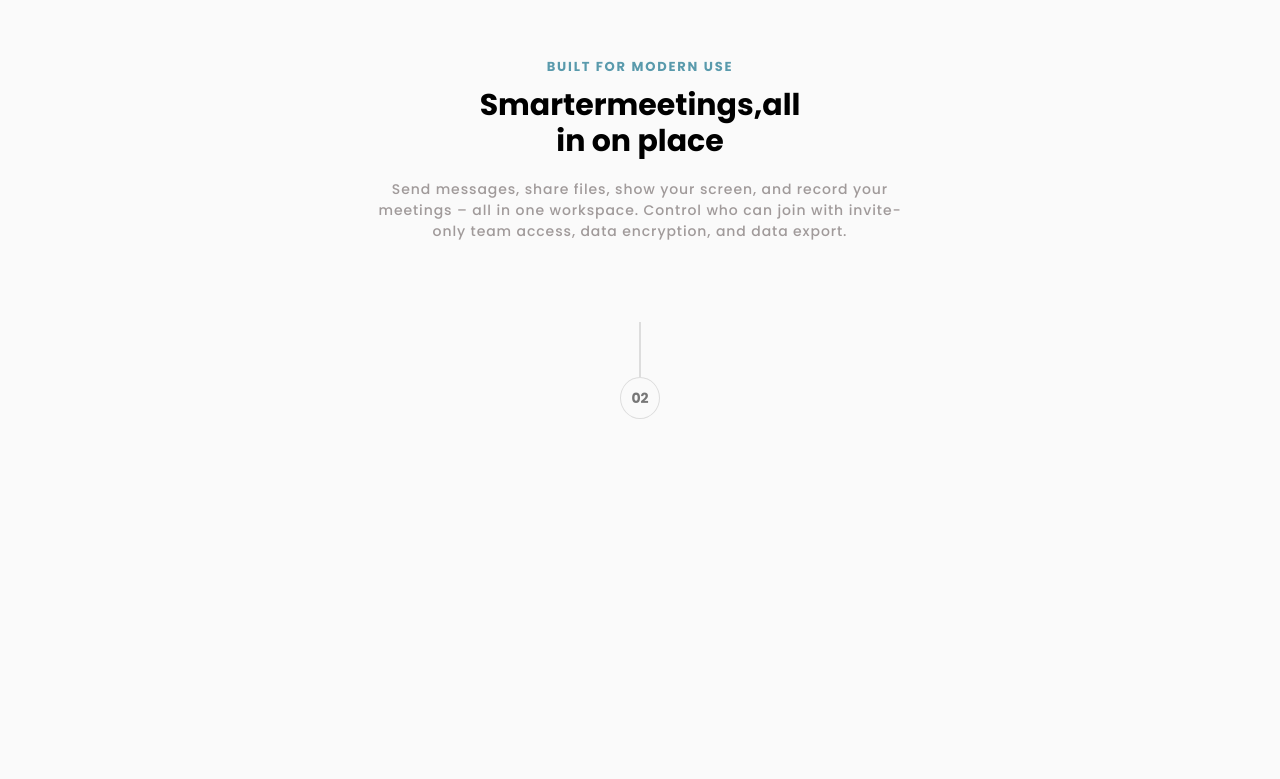
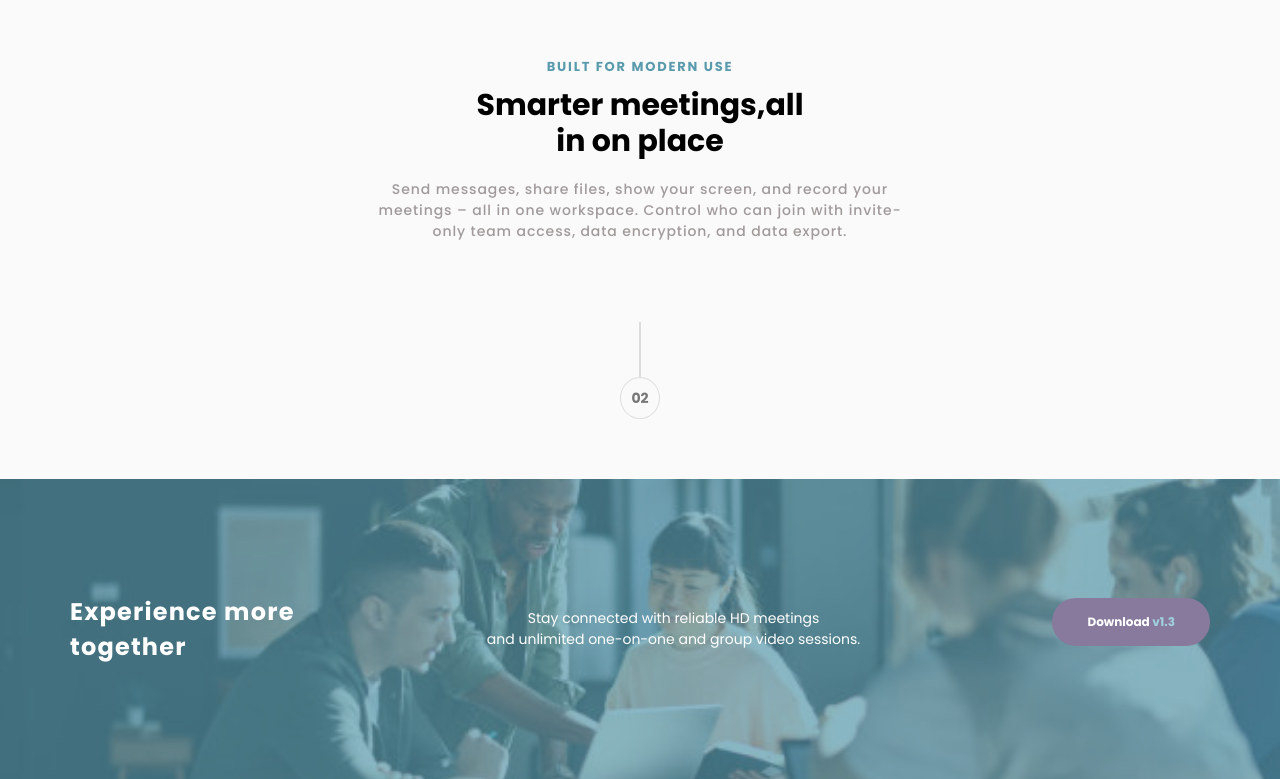
Before and after one commit to hamidacodes/MEETPAGE, a plain HTML site: page index.html in a window 1280 px wide. Shown: the part 772-1551 px from the top of the page. Before the commit the page ends 1251 px from the top, so only its background shows below. Drawn offline with Linux system fonts and the light colour scheme.

Commit message:
complete project

```diff
--- a/index.html
+++ b/index.html
@@ -92,13 +92,14 @@
     </div>
     <div class="information">
         <h4>BUILT FOR MODERN USE</h4>
-        <h2>Smartermeetings,all <br> in on place</h2>
+        <h2>Smarter meetings,all <br> in on place</h2>
         <p>Send messages, share files, show your screen, and record your <br> meetings – all in one workspace. Control who can join with invite- <br>
             only team access, data encryption, and data export.</p>
     </div>
  </div>
 
 
+<!-- CONTENT FINISH -->
 
 
  <div class="line">
@@ -106,7 +107,18 @@
         <span class="line-circle">02</span>
       </div>
 
+<!-- FOOTER START -->
 
+<footer class="footer">
+    <div class="footer-picture"></div>
+    <div class="footer-info">
+        <h4>Experience more <br>together</h4>
+        <p>Stay connected with reliable HD meetings <br>
+                and unlimited one-on-one and group video sessions.</p>
+        <a href="#">Download <span>v1.3</span></a>
+    </div>
+
+</footer>
 
 
 
--- a/styless.css
+++ b/styless.css
@@ -241,3 +241,139 @@ body{
     font-weight: 500;
     color: rgb(160, 154, 154);
 }
+
+/* CONTENT FINISH */
+
+
+.footer{
+    display: flex;
+    align-items: center;
+    justify-content: space-around;
+    flex-direction: row;
+    flex-wrap: wrap;
+    position: relative;
+    width: 100%;
+    height: 300px;
+
+}
+
+.footer-picture{
+    width: 100%;
+    height: 300px;
+    background-image: url(img/3footer.jpg);
+    background-position: center;
+    background-size: cover;
+    background-repeat: no-repeat;
+    position: absolute;
+    top: 0;
+    left: 0;
+}
+
+.footer-info{
+    position: absolute;
+    top: 0;
+    left: 0;
+    display: flex;
+    align-items: center;
+    justify-content: space-between;
+    flex-wrap: wrap;
+    height: 300px;
+    width: 100%;
+    background-color: #599AACB2;
+
+
+
+}
+
+.footer-info h4, p{
+    background-color: transparent;
+    color: #ffff;
+
+}
+.footer-info h4{
+    font-size: 24px;
+    margin: 10px 70px;
+    letter-spacing: 1.2px;
+}
+.footer-info p{
+    font-size: 14px;
+    text-align: center;
+    padding: 0 10px;
+
+}
+
+.footer-info a{
+    padding: 15px 35px;
+    text-decoration: none;
+    color: #ffff;
+    font-weight: bold;
+    background-color: #887a9c;
+    margin-bottom: 15px;
+    margin-right: 70px;
+    margin-left: 70px;
+    text-align: center;
+    border-radius: 35px;
+    font-size: 12px;
+
+}
+
+.footer-info span{
+    background-color: #887a9c;
+    color: #a0d1df;
+    font-size: 12px;
+
+
+}
+
+/* RESPONSIVE START */
+
+
+@media screen and (max-width: 870px){
+    .footer-info{
+        display: flex;
+        flex-direction: column;
+        flex-wrap: wrap;
+        text-align: center;
+    }
+
+    .about{
+        flex-direction: column;
+    }
+
+    .about .about-info h1{
+        font-size: 35px;
+
+
+    }
+    .about .about-info p{
+        font-size: 12px;
+
+    }
+    .about .about-info{
+        display: flex;
+        flex-direction: column;
+    }
+
+    .about .picture-1{
+        margin-left: 30px;
+    }
+    .about .picture-2{
+        margin-top: 15px;
+
+    }
+    .about .about-info a{
+        margin: 5px 0;
+    }
+
+
+}
+
+
+@media screen and (max-width: 600px){
+    .container .information h2{
+        font-size: 25px;
+    }
+    .container .information p{
+        font-size: 12px;
+    }
+}
```
Also changed, not shown: img/2footer.jpg (added), img/3footer.jpg (added).
